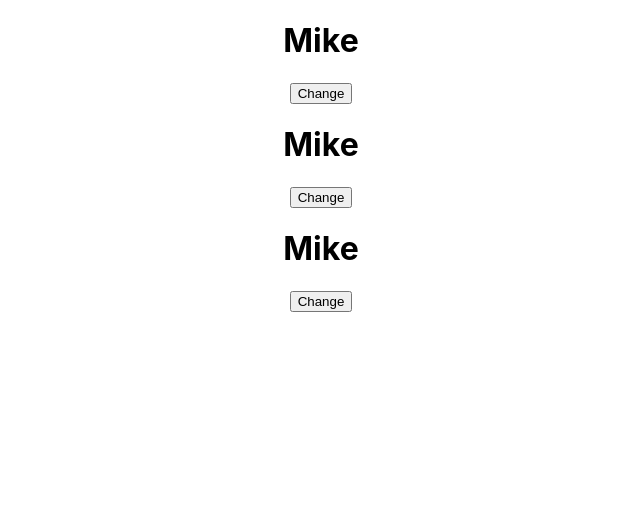
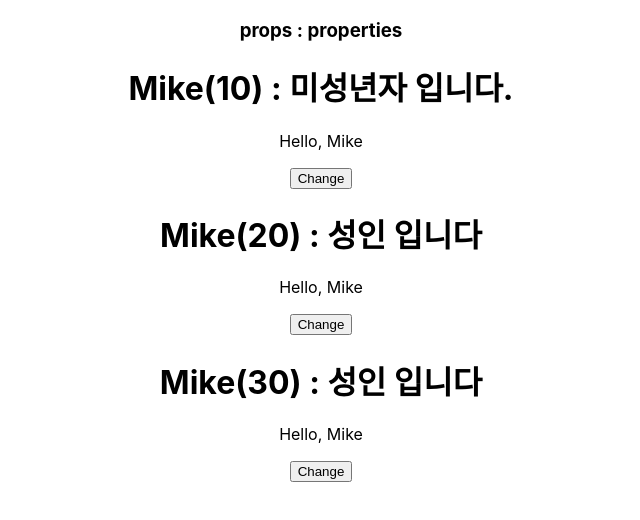
Before and after one commit to soeun823/react_study, a React (Create React App) app in the folder study/: page / in a window 1280 px wide. Shown: the top 520 px of the page, without its empty margins (319-959 px from the left). Built offline with nearby package versions, Linux system fonts and the light colour scheme.

Commit message:
props에 대하여

```diff
--- a/study/src/App.js
+++ b/study/src/App.js
@@ -6,9 +6,10 @@
 
   return (
     <div className="App">
-      <Hello />
-      <Hello />
-      <Hello />
+      <h3>props : properties</h3>
+      <Hello age={10}/>
+      <Hello age={20}/>
+      <Hello age={30}/>
     </div>
   );
 }
--- a/study/src/component/Hello.js
+++ b/study/src/component/Hello.js
@@ -1,12 +1,16 @@
 import React, { useState } from'react';
-export default function Hello(){
-    // let name ="Mike";
+import UserName from './UserName';
+export default function Hello({ age }) {
     const [name, setName] = useState('Mike');
+    const msg = age > 19 ? "성인 입니다" : "미성년자 입니다.";
 
 return(
         <div>
-            <h1 id="name">{name}</h1>
-            <button onClick={ () => {
+            <h1 id="name">
+                {name}({age}) : {msg}
+            </h1>
+            <UserName name={name} />
+            <button onClick={() => {
                 setName(name === "Mike"? "Jane" : "Mike");
             }}>Change</button>
         </div>
--- /dev/null
+++ b/study/src/component/UserName.js
@@ -0,0 +1,3 @@
+export default function UserName({name}) {
+    return <p>Hello, {name}</p>
+};
```
